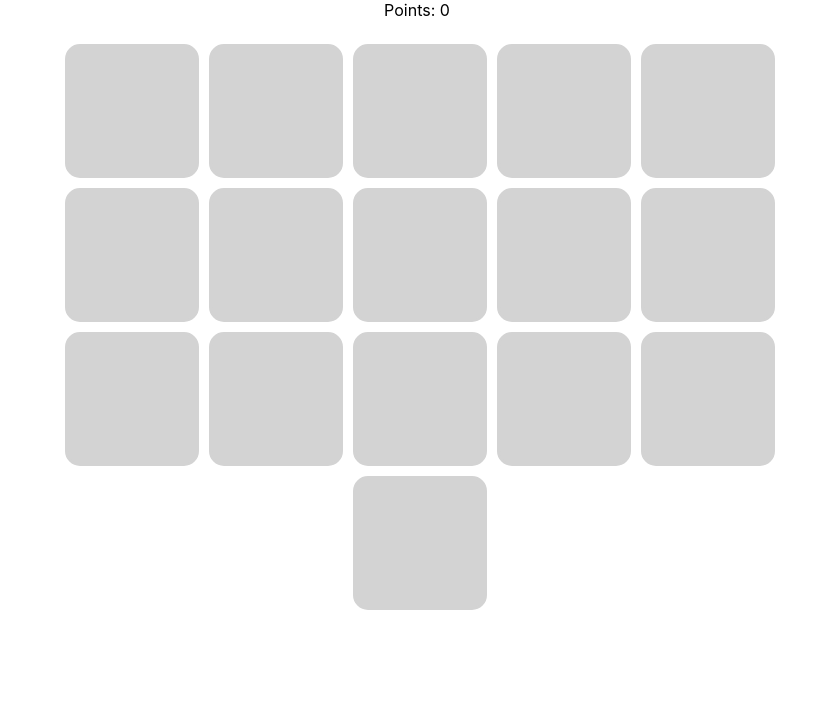
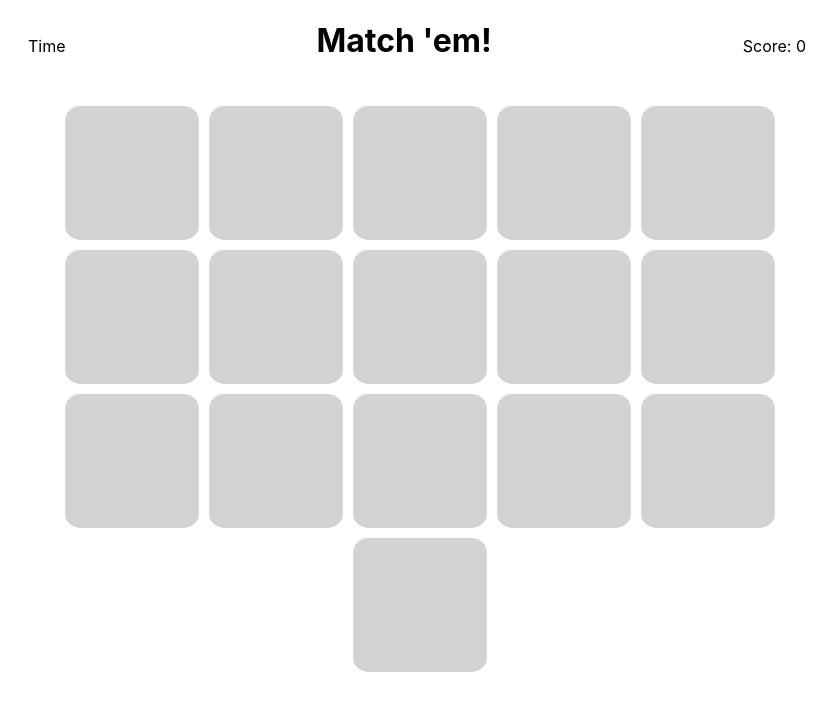
Before and after one commit to weichichou/matchem, a React (Create React App) app: page / in a window 1280 px wide. Shown: the top 710 px of the page, without its empty margins (223-1060 px from the left). Built offline with nearby package versions, Linux system fonts and the light colour scheme.

Commit message:
Top div layout

```diff
--- a/src/App.css
+++ b/src/App.css
@@ -35,6 +35,12 @@
   to {
     transform: rotate(360deg);
   }
+}
+
+.top-div {
+  display: flex;
+  justify-content: space-evenly;
+  align-items: baseline;
 }
 
 .board-div {
--- a/src/components/Board.tsx
+++ b/src/components/Board.tsx
@@ -4,7 +4,7 @@
 type State = {
   cards: Record<number, { matchId: number; img: string }>;
   shuffledCards: Array<{ matchId: number; fold: boolean; outOfGame: boolean }>;
-  points: number;
+  score: number;
 };
 
 export default class Board extends React.Component<Props, State> {
@@ -55,7 +55,7 @@
       },
 
       shuffledCards: this.shuffle(cardNums),
-      points: 0,
+      score: 0,
     };
   }
 
@@ -102,7 +102,7 @@
       this.state.shuffledCards[index2].matchId
     ) {
       console.log("match!");
-      this.setState({ points: this.state.points + 1 });
+      this.setState({ score: this.state.score + 1 });
       let shuffledCards = [...this.state.shuffledCards];
       let card1 = { ...shuffledCards[index1], outOfGame: true };
       let card2 = { ...shuffledCards[index2], outOfGame: true };
@@ -124,7 +124,11 @@
     console.log("shuffledCards", this.state.shuffledCards);
     return (
       <div>
-        <div className="point-div">Points: {this.state.points}</div>
+        <div className="top-div">
+          <div>Time</div>
+          <h1>Match 'em!</h1>
+          <div>Score: {this.state.score}</div>
+        </div>
         <div className="board-div">
           {this.state.shuffledCards.map((card, index) => {
             let theCard = this.state.cards[card.matchId];
```
